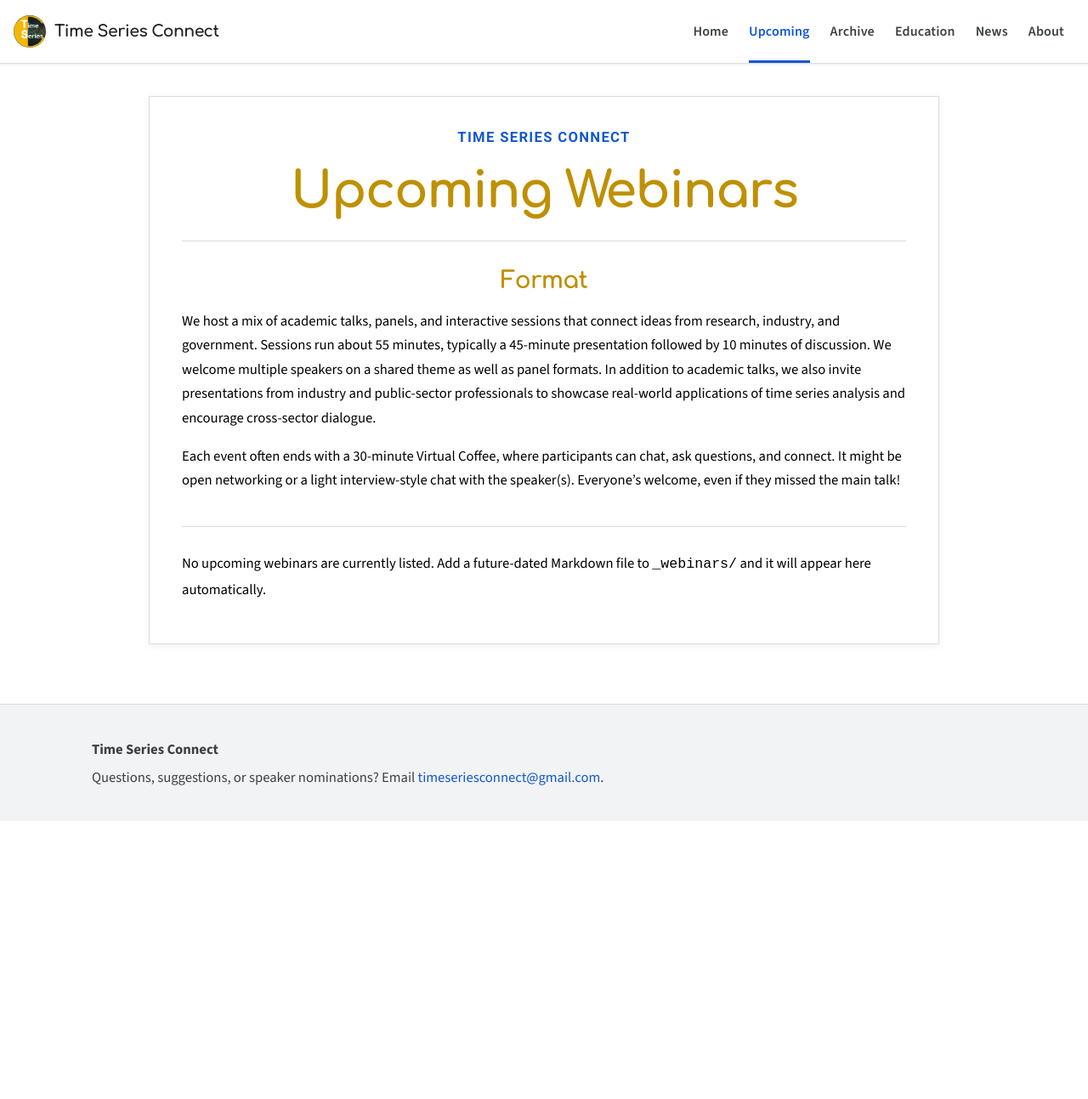
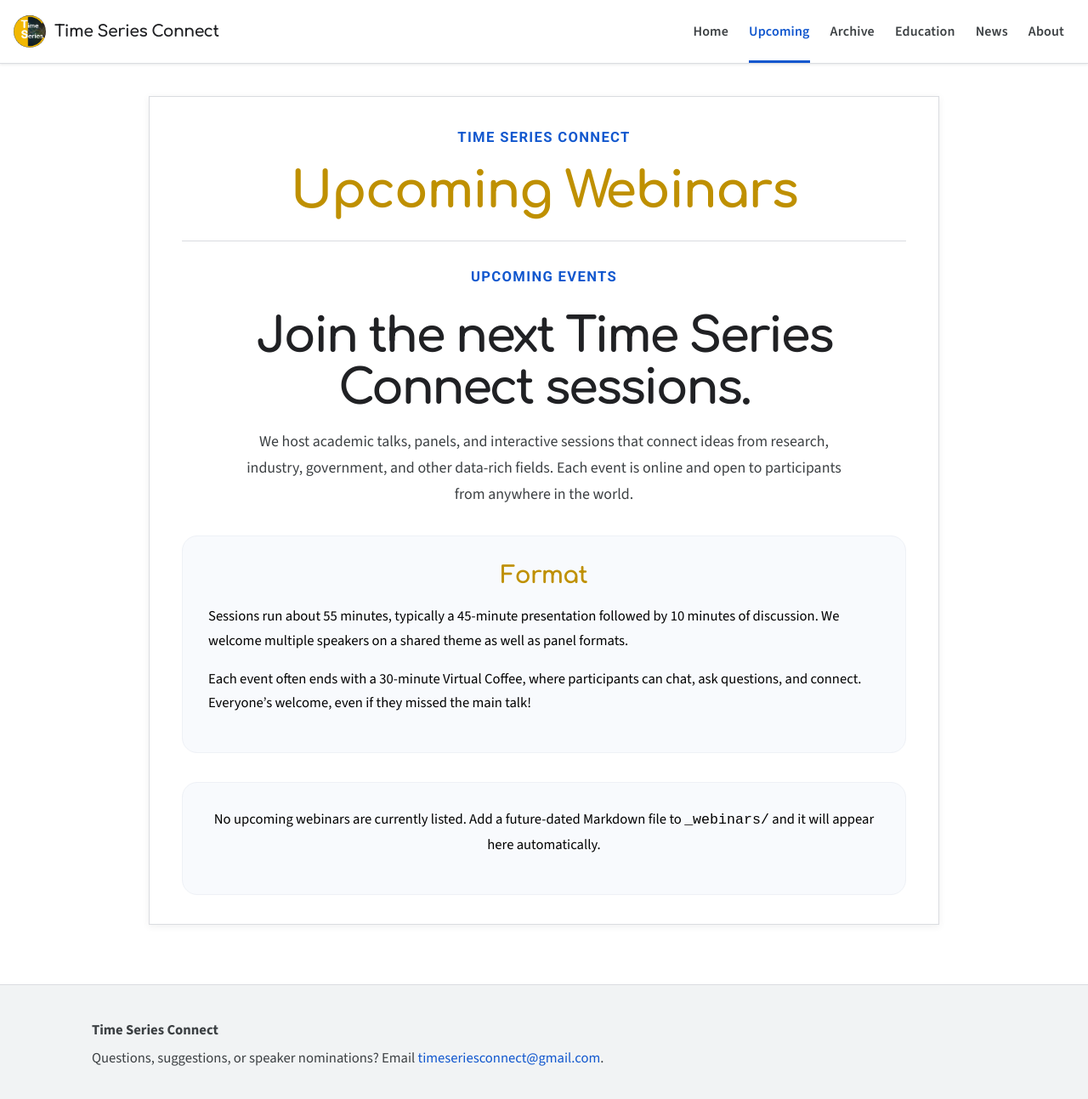
Before and after one commit to yaozheng-stat/time-series-connect, a Jekyll site: the page built from _pages/webinars-upcoming.md, in a window 1280 px wide and 1296 px high. Shown: the top 1293 px of the window at 85% size. Built offline with Jekyll 4.4.1, drawn with Linux system fonts in a browser that asks for light colours.

Commit message:
Add event cards to upcoming page

```diff
--- a/_includes/head.html
+++ b/_includes/head.html
@@ -6,5 +6,6 @@
   <link rel="stylesheet" href="{{ '/assets/css/main.css' | relative_url }}">
   <link rel="stylesheet" href="{{ '/assets/css/nav-overrides.css' | relative_url }}">
   <link rel="stylesheet" href="{{ '/assets/css/typography-events.css' | relative_url }}">
+  <link rel="stylesheet" href="{{ '/assets/css/upcoming-events.css' | relative_url }}">
   {% seo %}
 </head>
--- a/_pages/webinars-upcoming.md
+++ b/_pages/webinars-upcoming.md
@@ -3,27 +3,53 @@
 title: Upcoming Webinars
 permalink: /webinars/upcoming/
 ---
-<section class="format-note">
+<section class="upcoming-intro">
+  <p class="eyebrow">Upcoming events</p>
+  <h2>Join the next Time Series Connect sessions.</h2>
+  <p>We host academic talks, panels, and interactive sessions that connect ideas from research, industry, government, and other data-rich fields. Each event is online and open to participants from anywhere in the world.</p>
+</section>
+
+<section class="format-note upcoming-format">
   <h2>Format</h2>
-  <p>We host a mix of academic talks, panels, and interactive sessions that connect ideas from research, industry, and government. Sessions run about 55 minutes, typically a 45-minute presentation followed by 10 minutes of discussion. We welcome multiple speakers on a shared theme as well as panel formats. In addition to academic talks, we also invite presentations from industry and public-sector professionals to showcase real-world applications of time series analysis and encourage cross-sector dialogue.</p>
-  <p>Each event often ends with a 30-minute Virtual Coffee, where participants can chat, ask questions, and connect. It might be open networking or a light interview-style chat with the speaker(s). Everyone’s welcome, even if they missed the main talk!</p>
+  <p>Sessions run about 55 minutes, typically a 45-minute presentation followed by 10 minutes of discussion. We welcome multiple speakers on a shared theme as well as panel formats.</p>
+  <p>Each event often ends with a 30-minute Virtual Coffee, where participants can chat, ask questions, and connect. Everyone’s welcome, even if they missed the main talk!</p>
 </section>
 
 {% assign today = site.time | date: '%Y-%m-%d' %}
 {% assign webinars = site.webinars | sort: 'date' %}
-<div class="webinar-list">
+<div class="upcoming-event-list">
 {% assign count = 0 %}
 {% for webinar in webinars %}
   {% assign webinar_date = webinar.date | date: '%Y-%m-%d' %}
   {% if webinar_date >= today %}
     {% assign count = count | plus: 1 %}
-    <article class="webinar-item">
-      <div><p class="date">{{ webinar.date | date: "%b %-d, %Y" }}</p>{% if webinar.time %}<p class="muted">{{ webinar.time }}</p>{% endif %}</div>
-      <div><h2><a href="{{ webinar.url | relative_url }}">{{ webinar.title }}</a></h2><p><strong>{{ webinar.speaker }}</strong>{% if webinar.affiliation %}, {{ webinar.affiliation }}{% endif %}</p><p>{{ webinar.excerpt | strip_html | truncate: 180 }}</p></div>
+    <article class="upcoming-event-card">
+      <div class="upcoming-event-card__date" aria-label="{{ webinar.date | date: '%B %-d, %Y' }}">
+        <span class="upcoming-event-card__month">{{ webinar.date | date: "%b" }}</span>
+        <span class="upcoming-event-card__day">{{ webinar.date | date: "%d" }}</span>
+        <span class="upcoming-event-card__year">{{ webinar.date | date: "%Y" }}</span>
+      </div>
+      <div class="upcoming-event-card__body">
+        <div class="upcoming-event-card__meta">
+          {% if webinar.time %}<span>{{ webinar.time }}</span>{% endif %}
+          {% if webinar.affiliation %}<span>{{ webinar.affiliation }}</span>{% endif %}
+        </div>
+        <h2><a href="{{ webinar.url | relative_url }}">{{ webinar.title }}</a></h2>
+        {% if webinar.speaker %}<p class="upcoming-event-card__speaker"><strong>{{ webinar.speaker }}</strong></p>{% endif %}
+        <p>{{ webinar.excerpt | strip_html | truncate: 220 }}</p>
+        <div class="upcoming-event-card__actions">
+          <a class="google-button" href="{{ webinar.url | relative_url }}">Event details</a>
+          {% if webinar.registration_url %}
+            <a class="google-button outline" href="{{ webinar.registration_url }}" target="_blank" rel="noopener">Sign up</a>
+          {% endif %}
+        </div>
+      </div>
     </article>
   {% endif %}
 {% endfor %}
 {% if count == 0 %}
-<p>No upcoming webinars are currently listed. Add a future-dated Markdown file to <code>_webinars/</code> and it will appear here automatically.</p>
+  <div class="upcoming-empty-state">
+    <p>No upcoming webinars are currently listed. Add a future-dated Markdown file to <code>_webinars/</code> and it will appear here automatically.</p>
+  </div>
 {% endif %}
 </div>
--- /dev/null
+++ b/assets/css/upcoming-events.css
@@ -0,0 +1,159 @@
+/* Upcoming page event-card layout. */
+.upcoming-intro{
+  max-width:820px;
+  margin:0 auto 34px;
+  text-align:center;
+}
+
+.upcoming-intro h2{
+  color:#202124;
+  font-size:clamp(2.1rem,4.4vw,3.6rem);
+  line-height:1.08;
+  letter-spacing:-.045em;
+  margin-bottom:16px;
+}
+
+.upcoming-intro p:not(.eyebrow){
+  max-width:720px;
+  margin-left:auto;
+  margin-right:auto;
+  color:#3c4043;
+  font-size:1.12rem;
+}
+
+.upcoming-format{
+  max-width:860px;
+  margin-left:auto;
+  margin-right:auto;
+  background:#f8fafd;
+  border:1px solid #eef1f6;
+  border-radius:18px;
+  padding:28px 30px;
+}
+
+.upcoming-format h2{
+  margin-top:0;
+}
+
+.upcoming-event-list{
+  display:grid;
+  gap:24px;
+  max-width:960px;
+  margin:34px auto 0;
+}
+
+.upcoming-event-card{
+  display:grid;
+  grid-template-columns:132px minmax(0,1fr);
+  gap:30px;
+  align-items:stretch;
+  padding:30px;
+  background:#fff;
+  border:1px solid rgba(218,220,224,.9);
+  border-radius:24px;
+  box-shadow:0 10px 30px rgba(60,64,67,.08);
+}
+
+.upcoming-event-card:hover{
+  transform:translateY(-2px);
+  box-shadow:0 18px 46px rgba(60,64,67,.14);
+  transition:.18s ease;
+}
+
+.upcoming-event-card__date{
+  display:flex;
+  flex-direction:column;
+  align-items:center;
+  justify-content:center;
+  min-height:136px;
+  border-radius:20px;
+  background:linear-gradient(180deg,#ffffff 0%,#f2f6ff 100%);
+  box-shadow:inset 0 0 0 1px #e3e8f2;
+}
+
+.upcoming-event-card__month,
+.upcoming-event-card__year{
+  color:#5f6368;
+  font-size:.82rem;
+  font-weight:800;
+  letter-spacing:.12em;
+  text-transform:uppercase;
+}
+
+.upcoming-event-card__day{
+  font-family:Comfortaa,Arial,sans-serif;
+  color:var(--gold);
+  font-size:2.8rem;
+  font-weight:700;
+  line-height:1.05;
+  letter-spacing:-.06em;
+  margin:2px 0;
+}
+
+.upcoming-event-card__meta{
+  display:flex;
+  flex-wrap:wrap;
+  gap:10px;
+  margin-bottom:8px;
+}
+
+.upcoming-event-card__meta span{
+  display:inline-flex;
+  align-items:center;
+  border-radius:999px;
+  background:#f1f3f4;
+  color:#3c4043;
+  font-size:.9rem;
+  font-weight:700;
+  padding:4px 10px;
+}
+
+.upcoming-event-card h2{
+  margin:0 0 10px;
+  text-align:left;
+  font-size:clamp(1.42rem,2.5vw,1.86rem);
+  line-height:1.2;
+  letter-spacing:-.035em;
+}
+
+.upcoming-event-card__speaker{
+  margin-bottom:8px!important;
+}
+
+.upcoming-event-card p{
+  color:#303134;
+  max-width:720px;
+}
+
+.upcoming-event-card__actions{
+  display:flex;
+  flex-wrap:wrap;
+  gap:10px;
+  margin-top:18px;
+}
+
+.upcoming-event-card__actions .google-button{
+  padding:8px 16px;
+}
+
+.upcoming-empty-state{
+  padding:28px 30px;
+  background:#f8fafd;
+  border:1px solid #eef1f6;
+  border-radius:18px;
+  text-align:center;
+}
+
+@media(max-width:780px){
+  .upcoming-event-card{
+    grid-template-columns:1fr;
+    gap:20px;
+    padding:24px;
+  }
+
+  .upcoming-event-card__date{
+    min-height:auto;
+    align-items:flex-start;
+    padding:18px 20px;
+  }
+}
```
